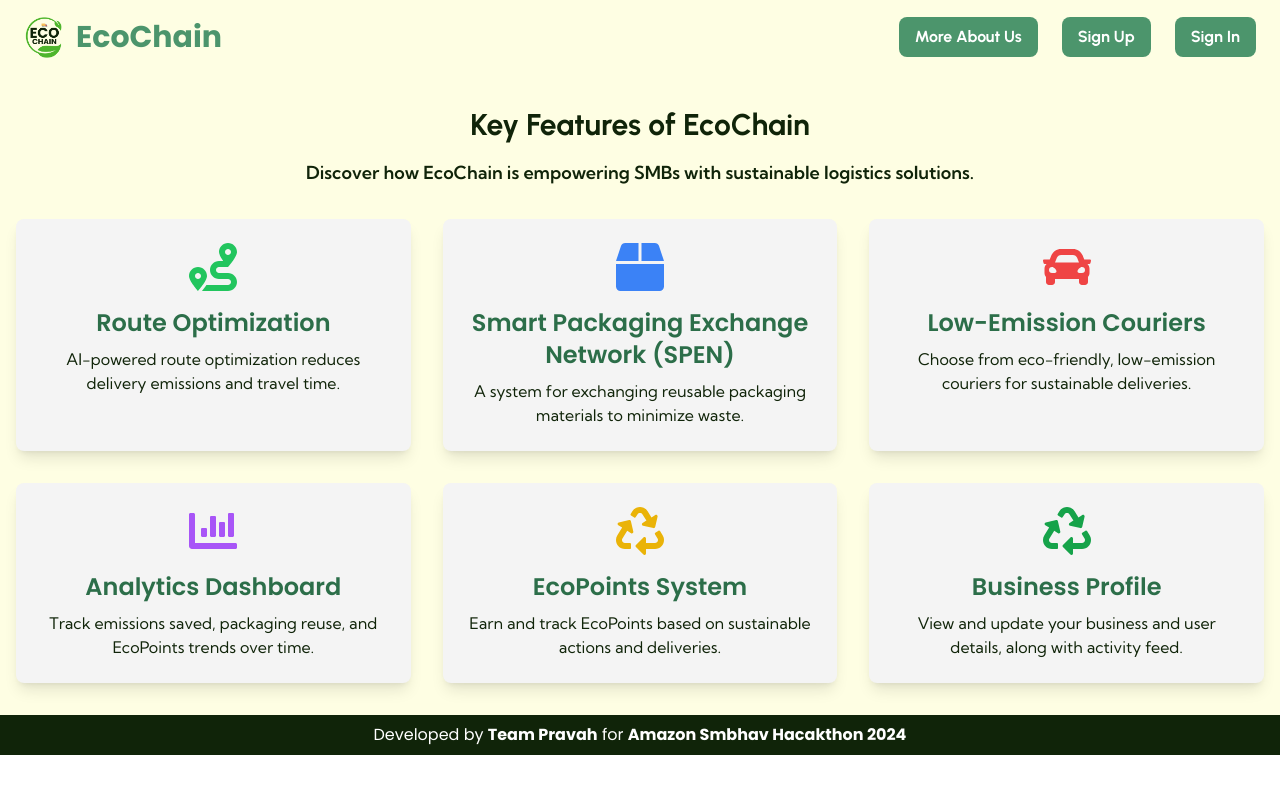
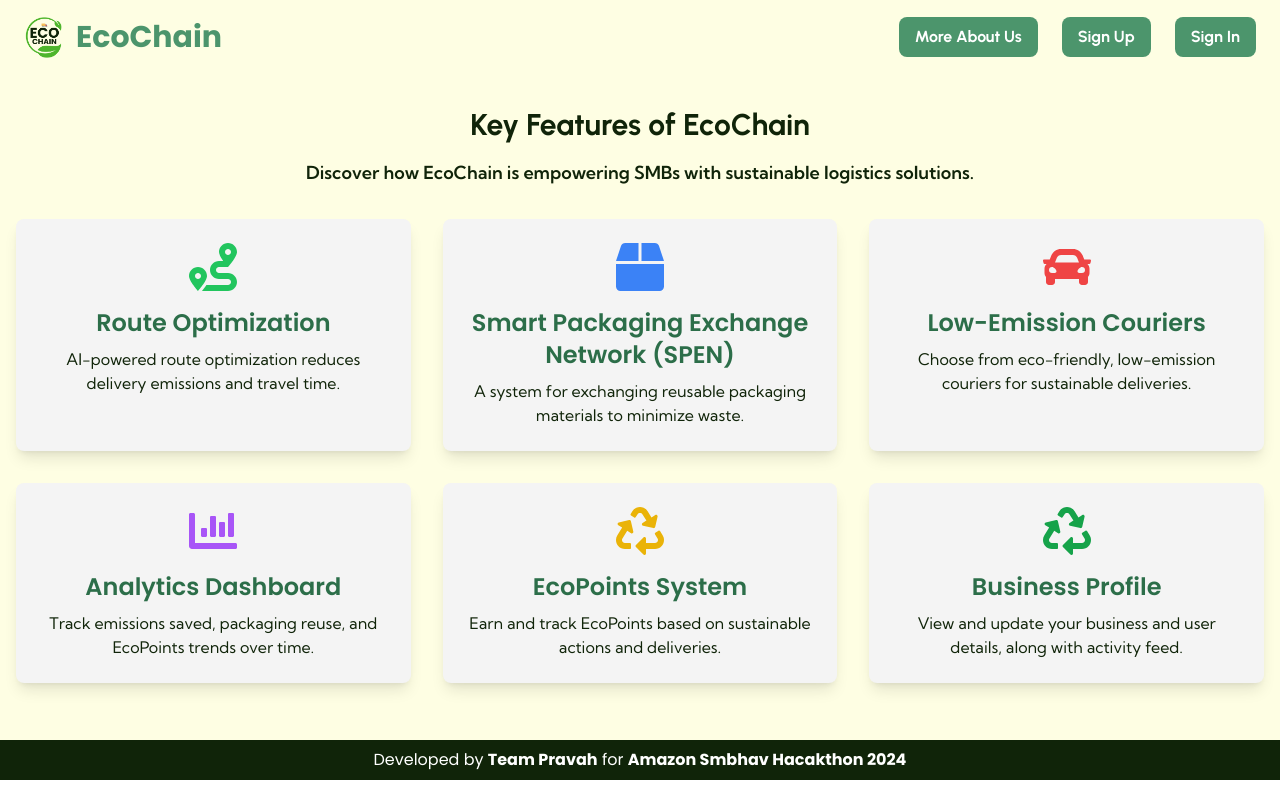
Before and after one commit to fromjyce/EcoChain, a Next.js app in the folder frontend/: page /morefeatures in a window 1280 px wide. Built offline with nearby package versions, Linux system fonts and the light colour scheme.

Commit message:
added styles

```diff
--- a/frontend/app/globals.css
+++ b/frontend/app/globals.css
@@ -88,3 +88,7 @@ height: 8.9rem;
   padding-top: 70px;
   padding-left: 250px;
 }
+
+.more-spacer-bottom {
+  height: 1.6rem;
+}
```
